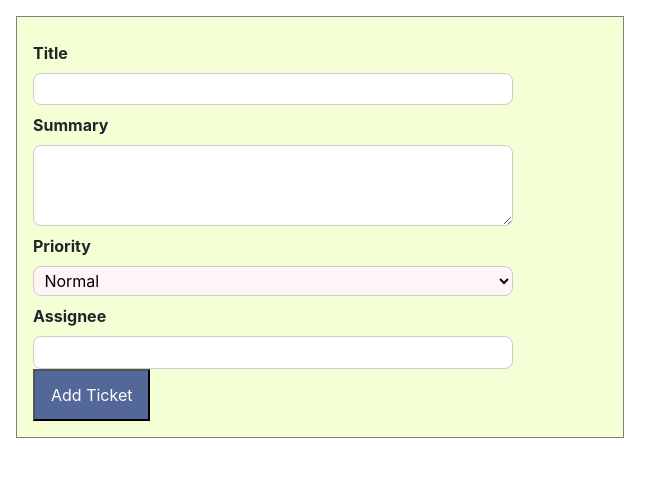
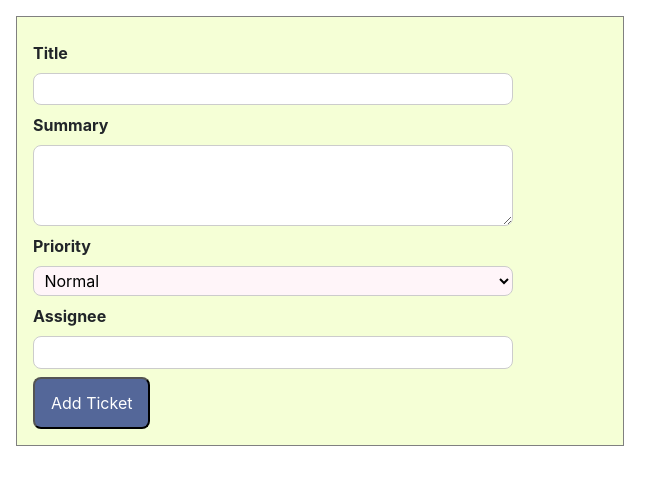
Before and after one commit to Ankush-Sharma-ak1/Trunk-COT, a website with bundled scripts: page index.html in a window 1280 px wide. Shown: the whole page, without its empty margins (0-671 px from the left). Built offline with nearby package versions, Linux system fonts and the light colour scheme.

Commit message:
bootstrap cdn

```diff
--- a/index.html
+++ b/index.html
@@ -5,7 +5,7 @@
     <meta name="viewport" content="width=device-width, initial-scale=1.0" />
     <meta http-equiv="X-UA-Compatible" content="ie=edge" />
     <title>Ticket Board</title>
-    <link href="node_modules/bootstrap/dist/css/bootstrap.min.css" rel="stylesheet">
+    <link rel="stylesheet" href="https://maxcdn.bootstrapcdn.com/bootstrap/4.0.0/css/bootstrap.min.css" integrity="sha384-Gn5384xqQ1aoWXA+058RXPxPg6fy4IWvTNh0E263XmFcJlSAwiGgFAW/dAiS6JXm" crossorigin="anonymous">
     <link rel="stylesheet" href="https://cdnjs.cloudflare.com/ajax/libs/font-awesome/4.7.0/css/font-awesome.min.css">
     <link rel="stylesheet" href="main.css" />
     <script type="module" src="dist/main.js"></script>
```
